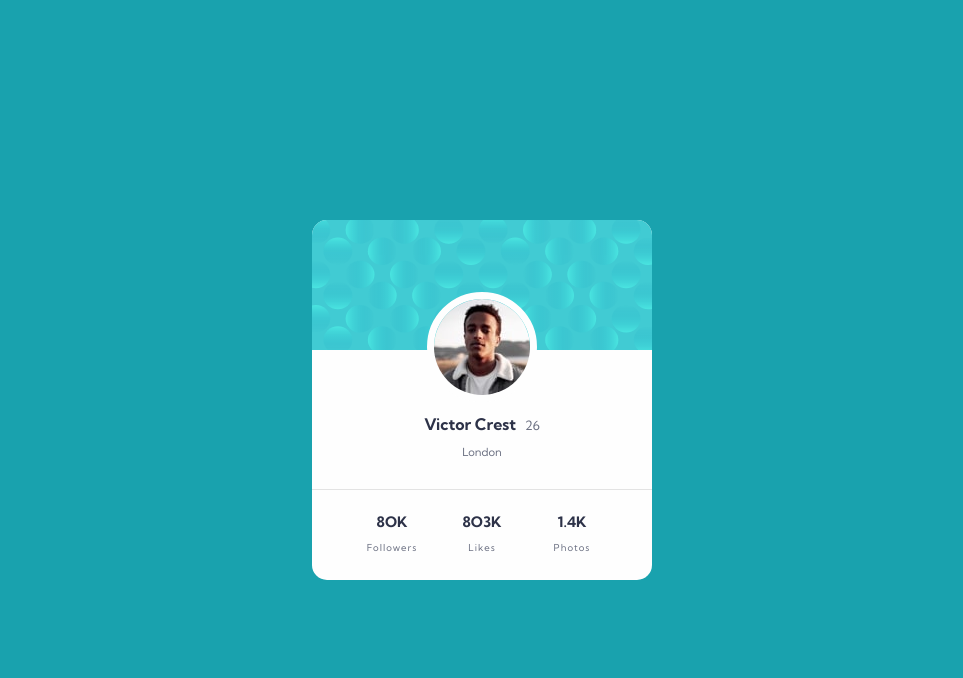
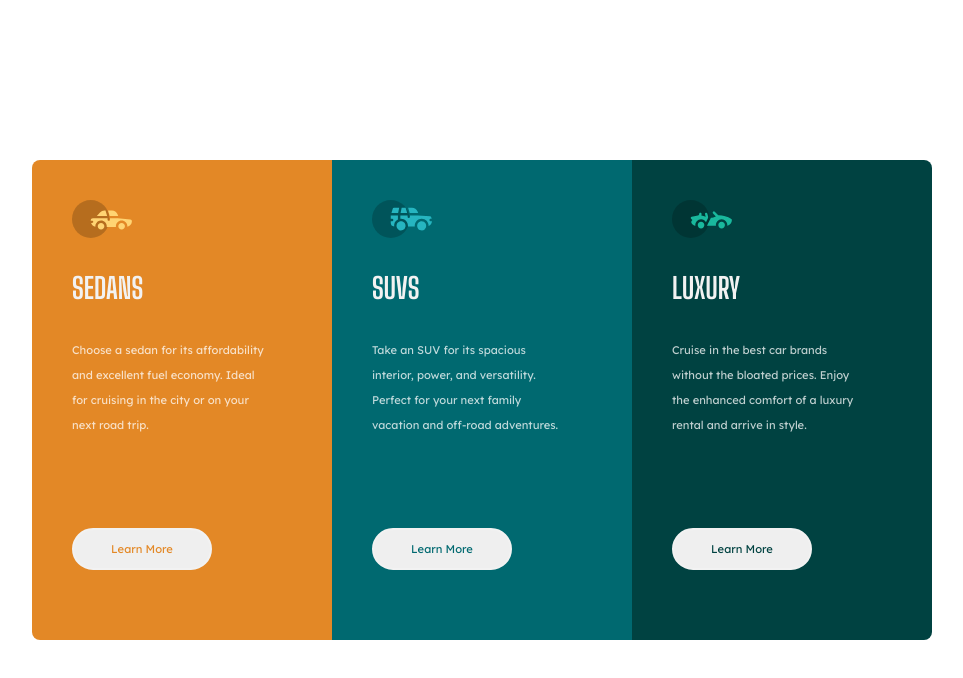
Before and after one commit to bvictor-a/Desafios-FrontEnd, a plain HTML site: page index.html in a window 1280 px wide. Shown: the whole page, without its empty margins (158-1121 px from the left). Drawn offline with Linux system fonts and the light colour scheme.

Commit message:
3-column-card project

```diff
--- a/index.html
+++ b/index.html
@@ -5,12 +5,15 @@
   <meta charset="UTF-8">
   <meta name="viewport" content="width=device-width, initial-scale=1.0">
   <!-- displays site properly based on user's device -->
+  <link rel="stylesheet" href="style.css">
+  <link rel="icon" type="image/png" sizes="32x32" href="./images/favicon-32x32.png">
   <link rel="preconnect" href="https://fonts.googleapis.com">
   <link rel="preconnect" href="https://fonts.gstatic.com" crossorigin>
-  <link href="https://fonts.googleapis.com/css2?family=Kumbh+Sans:wght@400;700&display=swap" rel="stylesheet">
-  <link rel="icon" type="image/png" sizes="32x32" href="./images/favicon-32x32.png">
-  <link rel="stylesheet" href="style.css">
-  <title>Frontend Mentor | Profile card component</title>
+  <link href="https://fonts.googleapis.com/css2?family=Lexend+Deca&display=swap" rel="stylesheet">
+  <link rel="preconnect" href="https://fonts.googleapis.com">
+  <link rel="preconnect" href="https://fonts.gstatic.com" crossorigin>
+  <link href="https://fonts.googleapis.com/css2?family=Big+Shoulders+Display:wght@700&display=swap" rel="stylesheet">
+  <title>Frontend Mentor | 3-column preview card component</title>
 
   <!-- Feel free to remove these styles or customise in your own stylesheet 👍 -->
   <!-- <style>
@@ -20,39 +23,39 @@
 </head>
 
 <body>
-   <!-- <img class="bg-top" src="./images/bg-pattern-top.svg" alt="">
-        <img class="bg-bottom" src="./images/bg-pattern-bottom.svg" alt=""> -->
   <main class="container">
-    <div class="background">
-      <img class="bg-card" src="./images/bg-pattern-card.svg" alt="profile background cover">
+    <div class="card-sedans">
+      <img src="./images/icon-sedans.svg" alt="sedans model car icon">
+      <h2 class="Title">Sedans</h2>
+      <span class="description">Choose a sedan for its
+        affordability and excellent fuel economy. Ideal for
+        cruising in the city or on your next road trip.
+      </span>
+      <button class="btn-card-1">Learn More</button>
     </div>
-
-    <img class="icon" src="./images/image-victor.jpg" alt="icon about profile picture">
-
-    <div class="profile">
-      <span class="profile-name">Victor Crest</span>
-      <span class="profile-age">26</span>
+    <div class="card-suvs">
+      <img src="./images/icon-suvs.svg" alt="suvs model car icon">
+      <h2 class="Title">SUVs</h2>
+      <span class="description"> Take an SUV for its spacious interior,
+        power, and versatility. Perfect for your next family
+        vacation and off-road adventures.
+      </span>
+      <button class="btn-card-2">Learn More</button>
     </div>
-    <span class="profile-city">London</span>
-    <div class="profile-stats">
-      <div class="stats">
-        <span class="number-stats">8OK</span>
-        <span class="title">Followers</span>
-      </div>
-      <div class="stats">
-        <span class="number-stats">8O3K</span>
-        <span class="title">Likes</span>
-      </div>
-      <div class="stats">
-        <span class="number-stats">1.4K</span>
-        <span class="title">Photos</span>
-      </div>
+    <div class="card-luxury">
+      <img src="./images/icon-luxury.svg" alt="luxury model car icon">
+      <h2 class="Title">Luxury</h2>
+      <span class="description">Cruise in the best car brands without
+        the bloated prices. Enjoy the enhanced comfort of a luxury rental
+        and arrive in style.
+      </span>
+      <button class="btn-card-3">Learn More</button>
     </div>
+    <!-- <div class="attribution">
+  Challenge by <a href="https://www.frontendmentor.io?ref=challenge" target="_blank">Frontend Mentor</a>.
+  Coded by <a href="#">Your Name Here</a>.
+</div> -->
   </main>
-  <!--  <div class="attribution">
-    Challenge by <a href="https://www.frontendmentor.io?ref=challenge" target="_blank">Frontend Mentor</a>.
-    Coded by <a href="#">Your Name Here</a>.
-  </div> -->
 </body>
 
 </html>
--- a/style.css
+++ b/style.css
@@ -1,16 +1,20 @@
 * {
+   margin: 0;
    padding: 0;
-   margin: 0;
    box-sizing: border-box;
 }
 
 :root {
    /* Primary */
-   --Dark-cyan: hsl(185, 75%, 39%);
-   --Very-dark-desaturated-blue: hsl(229, 23%, 23%);
-   --Dark-grayish-blue: hsl(227, 10%, 46%);
-   /*Neutral */
-   --Dark-gray: hsl(0, 0%, 59%);
+   --Bright-orange: hsl(31, 77%, 52%);
+   --Dark-cyan: hsl(184, 100%, 22%);
+   --Very-dark-cyan: hsl(179, 100%, 13%);
+   /*  Neutral */
+   --Transparent-white: hsla(0, 0%, 100%, 0.75);
+   --Very-light-gray: hsl(0, 0%, 95%);
+   /* Fonts */
+   --font-family-lexend: 'Lexend Deca', sans-serif;
+   --font-family-big: 'Big Shoulders Display', cursive;
 }
 
 body {
@@ -19,114 +23,126 @@ body {
    flex-direction: row;
    justify-content: center;
    align-items: center;
-   font-family: 'Kumbh Sans', sans-serif;
+}
+
+.container {
+   display: flex;
+   flex-direction: row;
+   align-items: center;
+   justify-content: center;
+}
+
+.card-sedans,
+.card-suvs,
+.card-luxury {
+   width: 300px;
+   height: 480px;
+   display: flex;
+   flex-direction: column;
+   align-items: flex-start;
+   padding: 40px;
+}
+
+.Title {
+   font-size: 1.8rem;
+   line-height: 100px;
+   font-weight: 700;
+   font-family: var(--font-family-big);
+   color: var(--Very-light-gray);
+   text-transform: uppercase;
+}
+
+.description {
+   width: 195px;
+   font-weight: 400;
+   font-family: var(--font-family-lexend);
+   color: var(--Transparent-white);
+   font-size: 0.7rem;
+   line-height: 25px;
+}
+
+.card-sedans {
+   background-color: var(--Bright-orange);
+   border-radius: 8px 0 0 8px;
+}
+
+.card-suvs {
    background-color: var(--Dark-cyan);
 }
 
-/* .bg-top {
-   width: 50rem;
-   position: absolute;
-   right: 50%;
-   bottom: 30%;
-}
-.bg-bottom {
-   position: absolute;
-   left: 50%;
-   top: 40%;
-} */
-main {
-   width: 340px;
-   height: 360px;
-   border-radius: 15px;
+.card-luxury {
+   background-color: var(--Very-dark-cyan);
+   border-radius: 0 8px 8px 0;
 }
 
-.container {
-   position: relative;
-   display: flex;
-   flex-direction: column;
-   align-items: center;
-   background-color: rgb(254, 254, 254);
+img {
+   width: 60px;
 }
 
-.background {
-   width: 340px;
+button {
+   width: 140px;
+   margin-top: 90px;
+   border: none;
+   outline: none;
+   padding: 12px;
+   font-family: var(--font-family-lexend);
+   font-weight: 400;
+   font-size: 0.7rem;
+   border-radius: 50px;
+   cursor: pointer;
+   border: 2px solid var(--Very-light-gray);
 }
 
-.bg-card {
-   width: 100%;
-   height: 130px;
-   border-radius: 15px 15px 0 0;
+button:hover {
+   background-color: transparent;
+   color: var(--Very-light-gray);
 }
 
-.icon {
-   border: 7px solid rgb(254, 254, 254);
-   border-radius: 50%;
-   position: absolute;
-   top: 20%;
+.btn-card-1 {
+   color: var(--Bright-orange);
 }
 
-.profile {
-   margin-top: 50px;
-   line-height: 40px;
+.btn-card-2 {
+   color: var(--Dark-cyan);
 }
 
-.profile-name {
-   color: var(--Very-dark-desaturated-blue);
-   font-weight: 700;
-   font-size: 1rem;
+.btn-card-3 {
+   color: var(--Very-dark-cyan);
 }
 
-.profile-age {
-   color: var(--Dark-grayish-blue);
-   font-weight: 400;
-   font-size: 0.8rem;
-   margin-left: 5px;
+@media (max-width: 925px) {
+
+   .card-sedans,
+   .card-suvs,
+   .card-luxury {
+      width: 250px;
+      padding: 30px;
+   }
 }
 
-.profile-city {
-   color: var(--Dark-grayish-blue);
-   font-weight: 400;
-   font-size: 0.7rem;
-}
+@media (max-width: 875px) {
+   .container {
+      display: flex;
+      flex-direction: column;
+      margin: 30px
+   }
 
-.profile-stats {
-   display: flex;
-   flex-direction: row;
-   justify-content: center;
-   align-items: center;
-   border-radius: 0 0 10px 10px;
-   border-top: 0.2px solid rgb(227, 227, 227);
-   width: 340px;
-   height: 100px;
-   margin-top: 30px;
-}
+   .card-sedans,
+   .card-suvs,
+   .card-luxury {
+      width: 300px;
+      height: 400px;
+   }
 
-.stats {
-   display: flex;
-   flex-direction: column;
-   align-items: center;
-   width: 90px;
-   line-height: 25px;
-}
+   button {
+      margin-top: 30px;
+   }
 
-.number-stats {
-   font-weight: 700;
-   color: var(--Very-dark-desaturated-blue);
-   font-size: 0.9rem;
-}
+   .card-sedans {
+      border-radius: 8px 8px 0 0;
+   }
 
-.title {
-   font-weight: 400;
-   color: var(--Dark-grayish-blue);
-   font-size: 0.6rem;
-   letter-spacing: 1px;
-}
-
-@media (max-width: 375px) {
-
-   main,
-   .profile-stats,
-   .background {
-      width: 300px;
+   .card-luxury {
+      border-radius: 0 0 8px 8px;
    }
 }
```
Also changed, not shown: design/active-states.jpg (added), design/desktop-design.jpg, design/desktop-preview.jpg, design/mobile-design.jpg, images/bg-pattern-bottom.svg (deleted), images/bg-pattern-card.svg (deleted), images/bg-pattern-top.svg (deleted), images/desktop.png (added), images/icon-luxury.svg (added), images/icon-sedans.svg (added), images/icon-suvs.svg (added), images/image-victor.jpg (deleted), images/profile-card.png (deleted), 3 other files.
